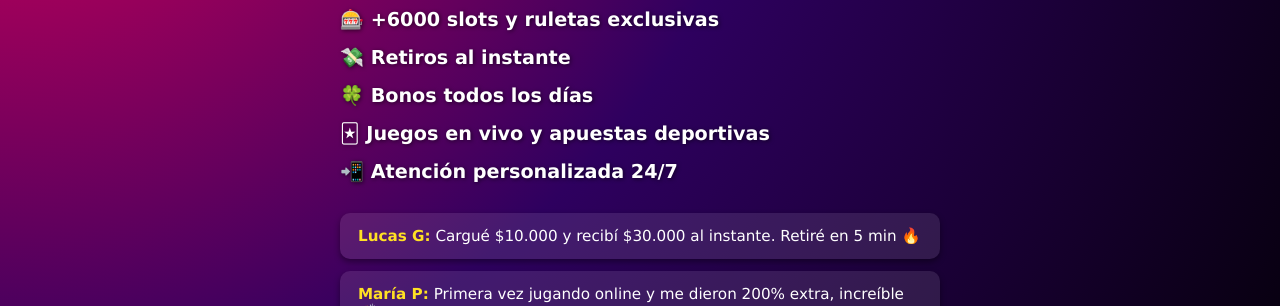
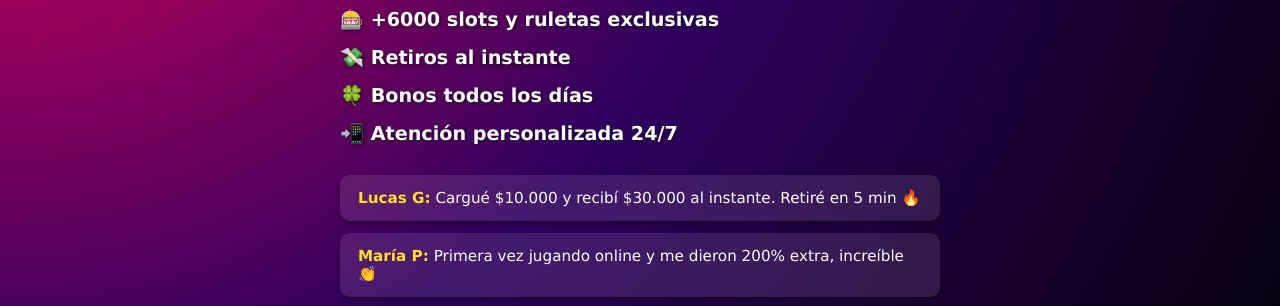
Before and after one commit to adsradmardelpata/redjhonbet-b01, a plain HTML site: page index.html in a window 1280 px wide. Shown: the part 375-681 px from the top of the page. Drawn offline with Linux system fonts and the light colour scheme.

Commit message:
index.html

```diff
--- a/index.html
+++ b/index.html
@@ -175,7 +175,7 @@
       <li>🎰 +6000 slots y ruletas exclusivas</li>
       <li>💸 Retiros al instante</li>
       <li>🍀 Bonos todos los días</li>
-      <li>🃏 Juegos en vivo y apuestas deportivas</li>
+
       <li>📲 Atención personalizada 24/7</li>
     </ul>
 
@@ -214,4 +214,5 @@
     }, 1000);
   </script>
 </body>
+
 </html>
```
